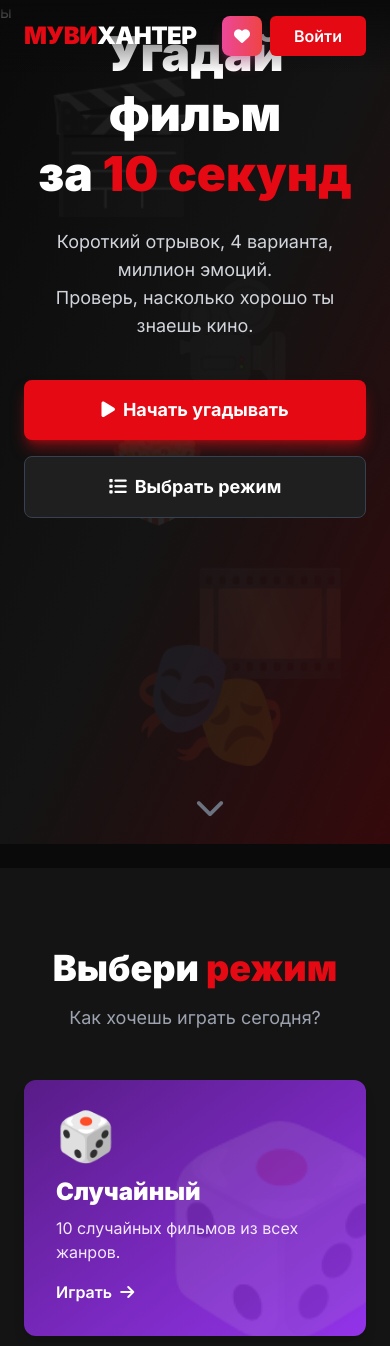
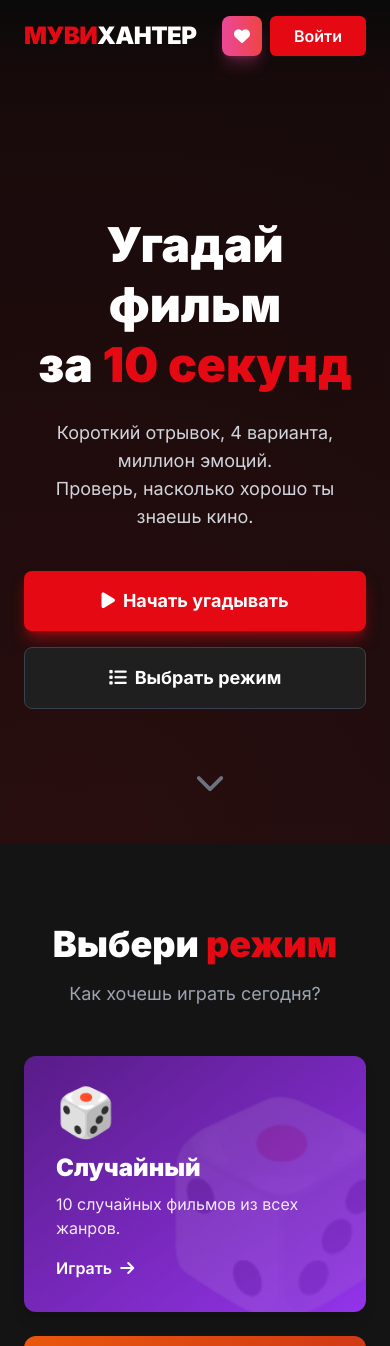
Before and after one commit to myhicursed/moviehunter, a FastAPI app: page / in a window 390 px wide. Shown: the top 1346 px of the page. Run offline with FastAPI, Linux system fonts and the light colour scheme; data that the repository does not hold is empty; parts of the project's set-up code (start-up, migrations or seed data) failed here and were passed over; some libraries are stand-ins or nearby versions.

Commit message:
Fix scroll artifacts and header overlap on mobile

```diff
--- a/app/templates/base.html
+++ b/app/templates/base.html
@@ -13,7 +13,7 @@
         content="угадай фильм, киноквиз, фильм по отрывку, quiz movie, moviehunter, мувихантер, кино игра, угадай кино">
     <meta name="author" content="МУВИХАНТЕР">
     <link rel="canonical" href="{% block canonical %}https://moviehunter.ru{% endblock %}">
-    ы
+
     <!-- Open Graph (для соцсетей: VK, Telegram, Facebook) -->
     <meta property="og:type" content="website">
     <meta property="og:site_name" content="МУВИХАНТЕР">
@@ -39,7 +39,7 @@
     <link rel="icon" type="image/png" sizes="512x512" href="/static/img/android-chrome-512x512.png">
 
     <!-- Тема для мобильных браузеров -->
-    <meta name="theme-color" content="#e50914">
+    <meta name="theme-color" content="#0a0a0a">
 
     <!-- Мгновенная проверка авторизации (антимигание) -->
     <script>
@@ -50,8 +50,38 @@
         })();
     </script>
 
-    <!-- Стили для показа/скрытия элементов авторизации -->
+    <!-- Стили -->
     <style>
+        /* Глобальный фон на body — плавный без артефактов */
+        html {
+            background-color: #0a0a0a;
+        }
+
+        body {
+            background-color: #0a0a0a;
+            background-image:
+                radial-gradient(circle at 20% 20%, rgba(229, 9, 20, 0.12) 0, transparent 45%),
+                radial-gradient(circle at 80% 70%, rgba(229, 9, 20, 0.08) 0, transparent 45%),
+                linear-gradient(180deg, #0a0a0a 0%, #141414 50%, #0a0a0a 100%);
+            min-height: 100vh;
+        }
+
+        /* Декоративные эмодзи как псевдо-элемент — без "прыжков" */
+        body::before {
+            content: '🎬 🎞️ 🍿 🎥 🎭';
+            position: fixed;
+            inset: 0;
+            font-size: 8rem;
+            opacity: 0.05;
+            display: flex;
+            align-items: center;
+            justify-content: space-around;
+            flex-wrap: wrap;
+            padding: 5rem;
+            pointer-events: none;
+            z-index: -1;
+        }
+
         /* Авторизация в шапке */
         #loginBtn {
             display: block;
@@ -127,6 +157,7 @@
             }
         }
     </script>
+
     <!-- Yandex.Metrika counter -->
     <script type="text/javascript">
             (function (m, e, t, r, i, k, a) {
@@ -144,22 +175,7 @@
     <!-- /Yandex.Metrika counter -->
 </head>
 
-<body class="bg-dark-900 text-white min-h-screen font-sans flex flex-col relative overflow-x-hidden">
-
-    <!-- Глобальный фон и декор -->
-    <div class="fixed inset-0 -z-10 pointer-events-none">
-        <!-- Градиент -->
-        <div class="absolute inset-0 bg-gradient-to-br from-dark-900 via-dark-800 to-brand/20"></div>
-
-        <!-- Декоративные эмодзи -->
-        <div class="absolute inset-0 opacity-[0.07]">
-            <div class="absolute top-20 left-10 text-9xl">🎬</div>
-            <div class="absolute bottom-40 right-10 text-9xl">🎞️</div>
-            <div class="absolute top-1/2 left-1/4 text-8xl">🍿</div>
-            <div class="absolute top-1/3 right-1/4 text-8xl">🎥</div>
-            <div class="absolute bottom-20 left-1/3 text-9xl">🎭</div>
-        </div>
-    </div>
+<body class="bg-dark-900 text-white min-h-screen font-sans flex flex-col overflow-x-hidden">
 
     {% include "partials/header.html" %}
 
--- a/app/templates/index.html
+++ b/app/templates/index.html
@@ -9,7 +9,7 @@
 <!-- ============================================ -->
 <!-- ДЛЯ ГОСТЕЙ: HERO -->
 <!-- ============================================ -->
-<section class="guest-only relative min-h-screen flex items-center justify-center overflow-hidden">
+<section class="guest-only relative min-h-screen flex items-center justify-center overflow-hidden pt-20">
     <div class="relative z-10 container mx-auto px-6 text-center">
         <h1 class="text-5xl md:text-7xl lg:text-8xl font-black mb-6 leading-tight">
             Угадай фильм<br>
```
